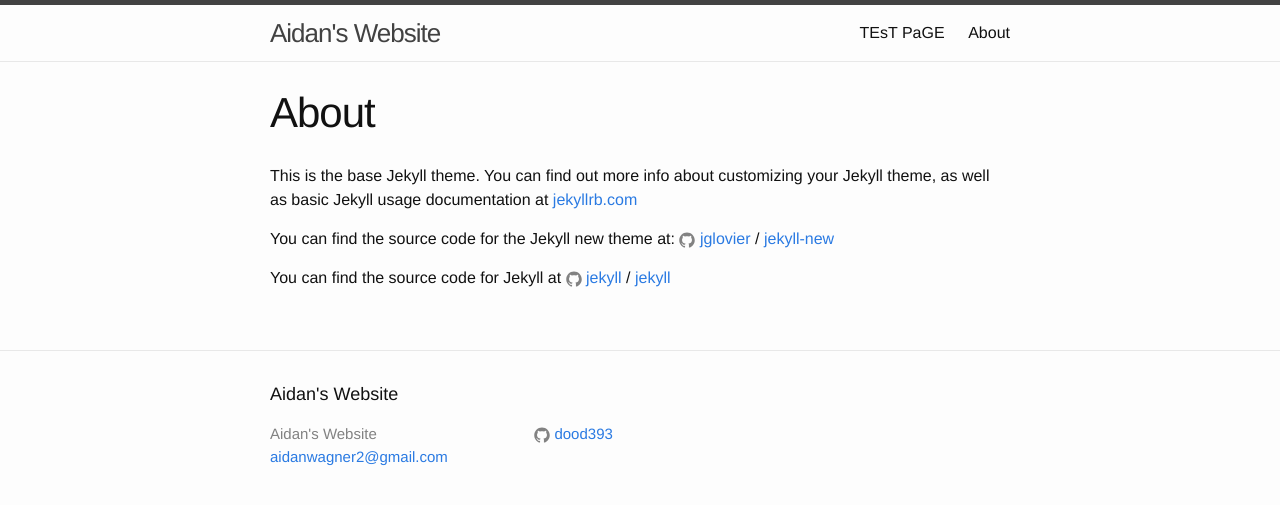
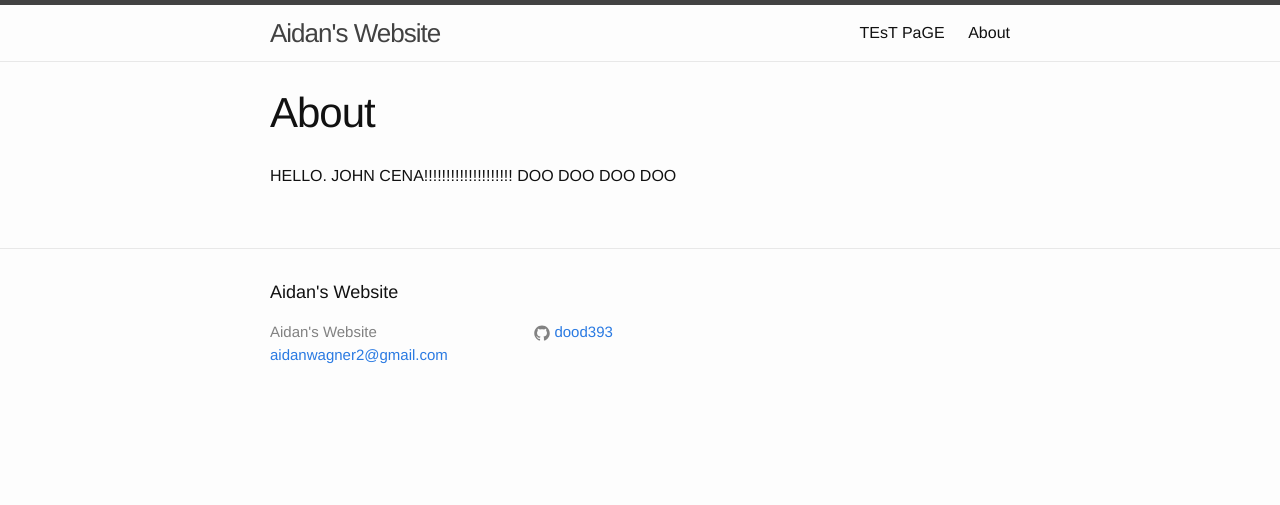
Before and after one commit to dood393/schoolblog, a Jekyll site: the page built from about.md, in a window 1280 px wide. Shown: the top 505 px of the page. Built offline with Jekyll 4.4.1, drawn with Linux system fonts in a browser that asks for light colours.

Commit message:
Update about.md

```diff
--- a/about.md
+++ b/about.md
@@ -4,12 +4,4 @@
 permalink: /about/
 ---
 
-This is the base Jekyll theme. You can find out more info about customizing your Jekyll theme, as well as basic Jekyll usage documentation at [jekyllrb.com](http://jekyllrb.com/)
-
-You can find the source code for the Jekyll new theme at:
-{% include icon-github.html username="jglovier" %} /
-[jekyll-new](https://github.com/jglovier/jekyll-new)
-
-You can find the source code for Jekyll at
-{% include icon-github.html username="jekyll" %} /
-[jekyll](https://github.com/jekyll/jekyll)
+HELLO. JOHN CENA!!!!!!!!!!!!!!!!!!!! DOO DOO DOO DOO
```
